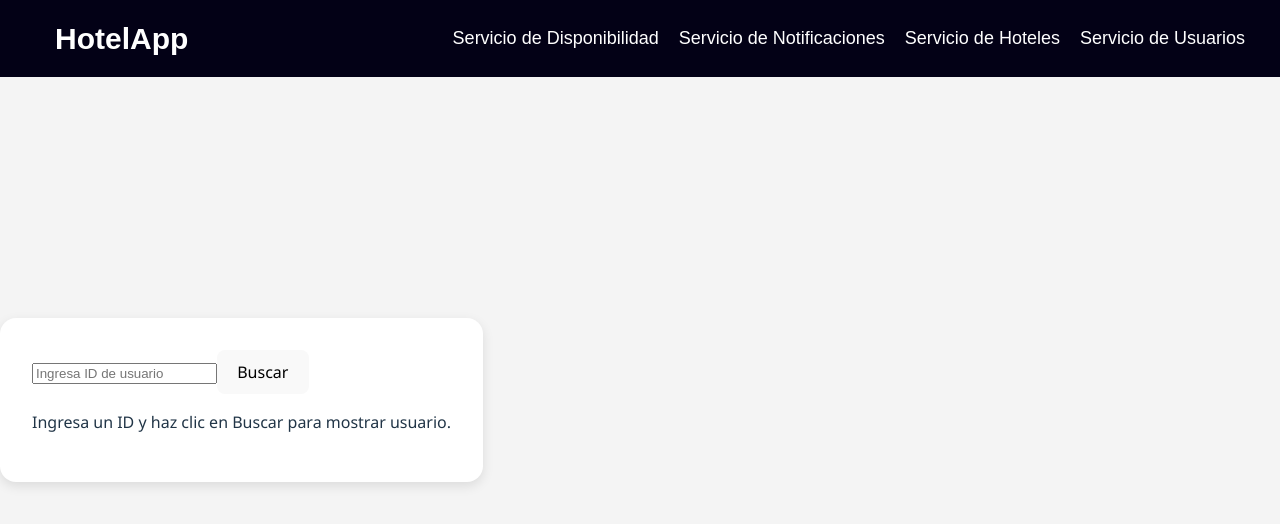
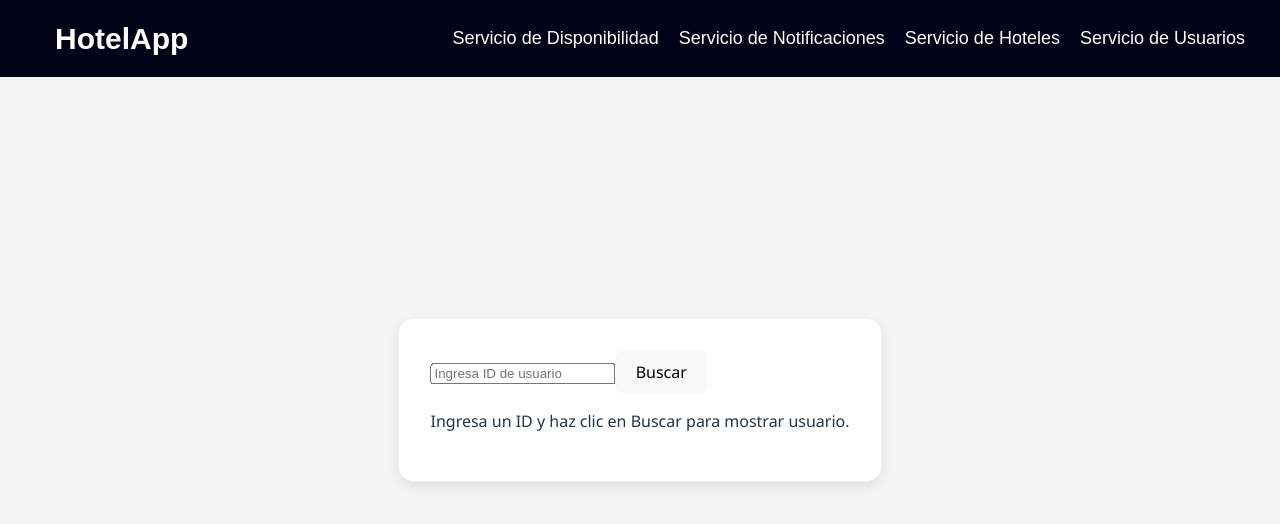
Before and after one commit to Cifzu233/IngenieriadeSoftware, a React (Vite) app: page /usuarios in a window 1280 px wide. Shown: the top 524 px of the page. Built offline with nearby package versions, Linux system fonts and the light colour scheme.

Commit message:
actualizacion puerto distinto

```diff
--- a/src/styles/UsuarioServicio.css
+++ b/src/styles/UsuarioServicio.css
@@ -8,6 +8,12 @@
   border-radius: 16px;
   box-shadow: 0 4px 12px rgba(0, 0, 0, 0.1);
   font-family: 'Segoe UI', sans-serif;
+
+  /* Centrado en pantalla */
+  position: absolute;
+  top: 50%;
+  left: 50%;
+  transform: translate(-50%, -50%);
 }
 
 .usuario-header {
```
